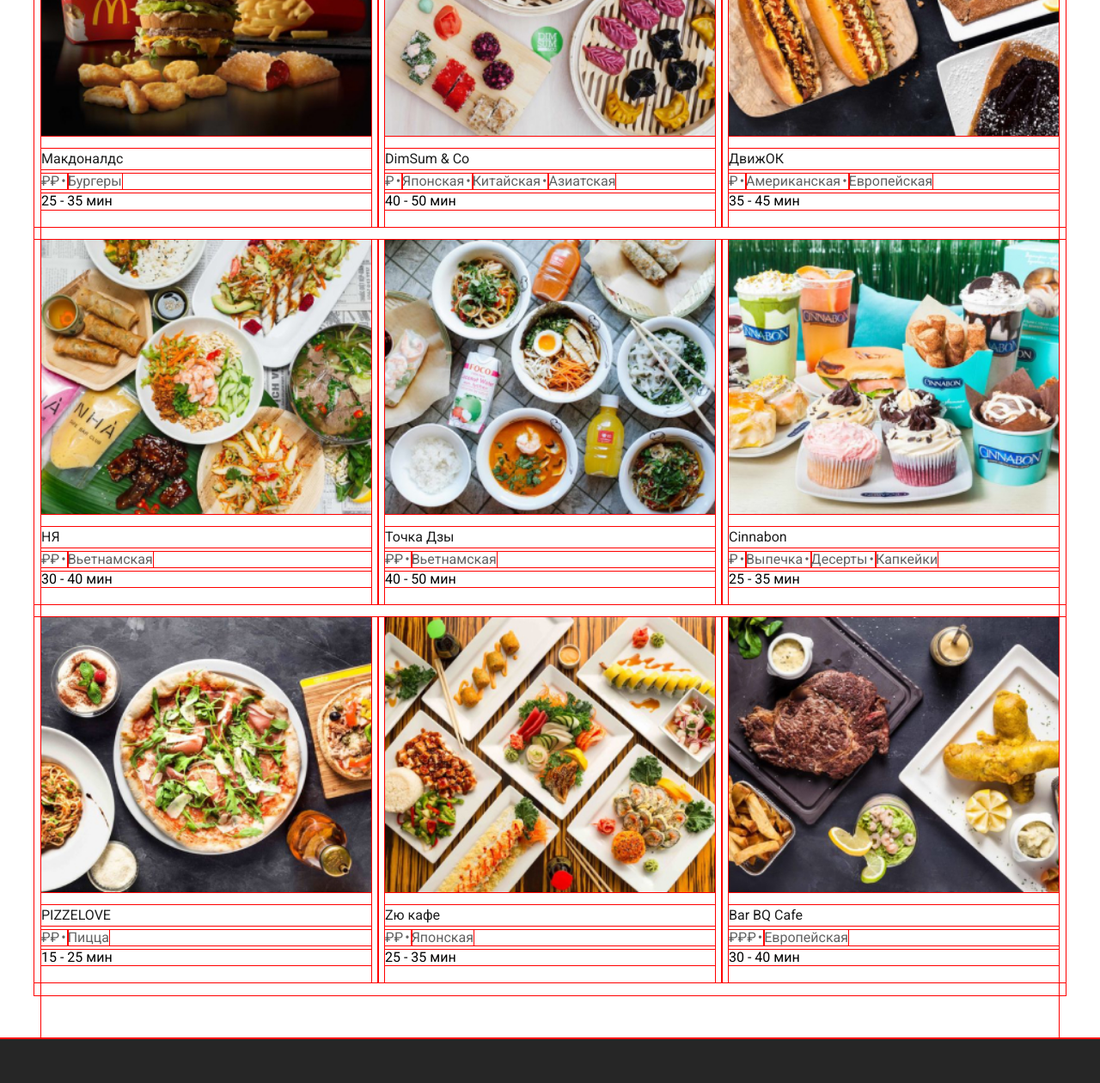
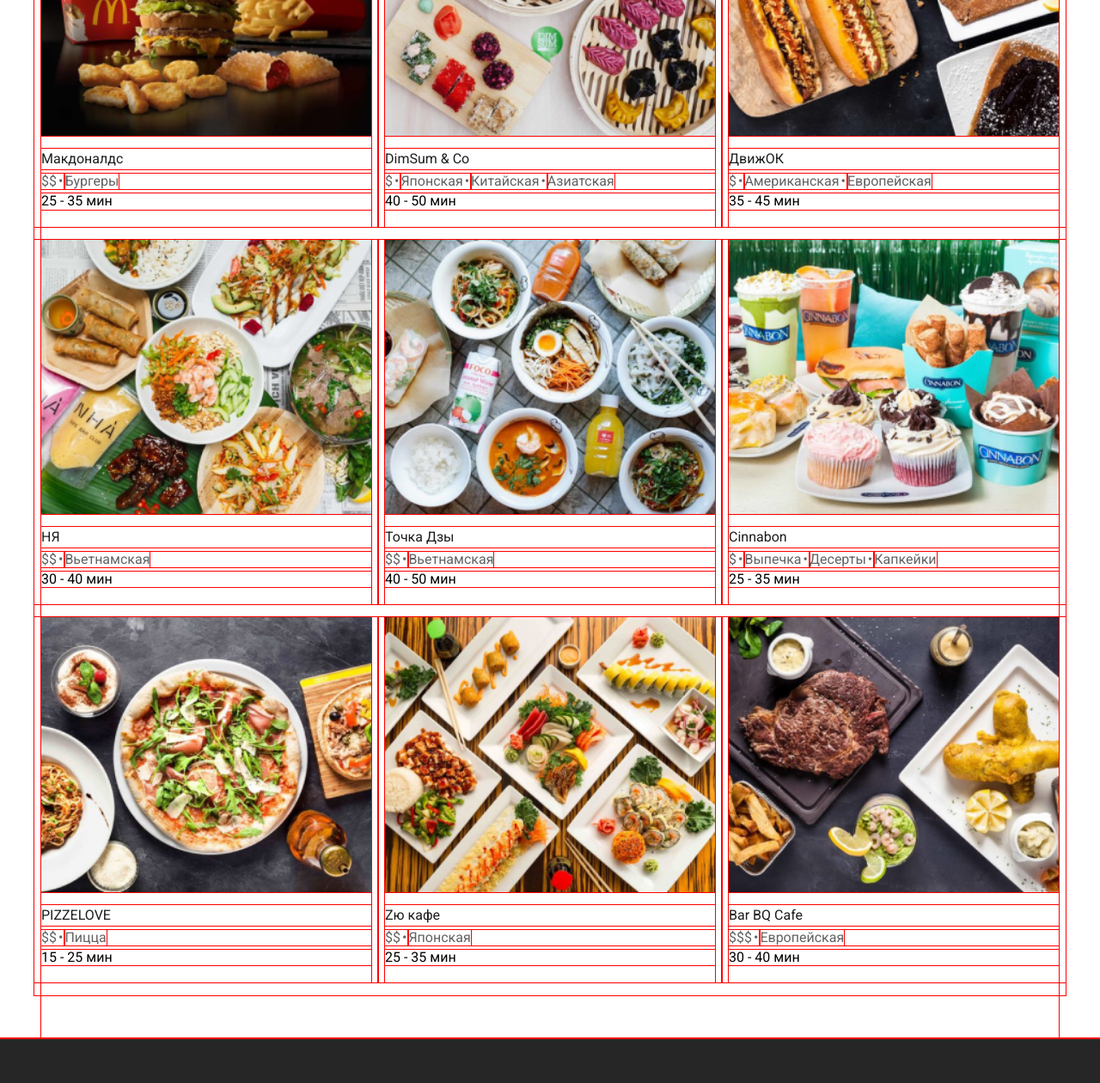
Before and after one commit to luminousnow/ubereats, a plain HTML site: page index.html in a window 1280 px wide. Shown: the part 398-1658 px from the top of the page at 86% size. Drawn offline with nearby package versions, Linux system fonts and the light colour scheme.

Commit message:
canged P to $

```diff
--- a/index.html
+++ b/index.html
@@ -132,7 +132,7 @@
                     <div class="element__description">
                       <h3 class="element__title">Макдоналдс</h3>
                       <ul class="element__tag">
-                        <li>₽₽</li>
+                        <li>$$</li>
                         <li>Бургеры</li>
                       </ul>
                       <p class="element__time">25 - 35 мин</p>
@@ -177,7 +177,7 @@
                     <div class="element__description">
                       <h3 class="element__title">DimSum & Co</h3>
                       <ul class="element__tag">
-                        <li>₽</li>
+                        <li>$</li>
                         <li>Японская</li>
                         <li>Китайская</li>
                         <li>Азиатская</li>
@@ -224,7 +224,7 @@
                     <div class="element__description">
                       <h3 class="element__title">ДвижОК</h3>
                       <ul class="element__tag">
-                        <li>₽</li>
+                        <li>$</li>
                         <li>Американская</li>
                         <li>Европейская</li>
                       </ul>
@@ -270,7 +270,7 @@
                     <div class="element__description">
                       <h3 class="element__title">НЯ</h3>
                       <ul class="element__tag">
-                        <li>₽₽</li>
+                        <li>$$</li>
                         <li>Вьетнамская</li>
                       </ul>
                       <p class="element__time">30 - 40 мин</p>
@@ -313,7 +313,7 @@
                     <div class="element__description">
                       <h3 class="element__title">Точка Дзы</h3>
                       <ul class="element__tag">
-                        <li>₽₽</li>
+                        <li>$$</li>
                         <li>Вьетнамская</li>
                       </ul>
                       <p class="element__time">40 - 50 мин</p>
@@ -356,7 +356,7 @@
                     <div class="element__description">
                       <h3 class="element__title">Cinnabon</h3>
                       <ul class="element__tag">
-                        <li>₽</li>
+                        <li>$</li>
                         <li>Выпечка</li>
                         <li>Десерты</li>
                         <li>Капкейки</li>
@@ -401,7 +401,7 @@
                     <div class="element__description">
                       <h3 class="element__title">PIZZELOVE</h3>
                       <ul class="element__tag">
-                        <li>₽₽</li>
+                        <li>$$</li>
                         <li>Пицца</li>
                       </ul>
                       <p class="element__time">15 - 25 мин</p>
@@ -444,7 +444,7 @@
                     <div class="element__description">
                       <h3 class="element__title">Zю кафе</h3>
                       <ul class="element__tag">
-                        <li>₽₽</li>
+                        <li>$$</li>
                         <li>Японская</li>
                       </ul>
                       <p class="element__time">25 - 35 мин</p>
@@ -487,7 +487,7 @@
                     <div class="element__description">
                       <h3 class="element__title">Bar BQ Cafe</h3>
                       <ul class="element__tag">
-                        <li>₽₽₽</li>
+                        <li>$$$</li>
                         <li>Европейская</li>
                       </ul>
                       <p class="element__time">30 - 40 мин</p>
```
